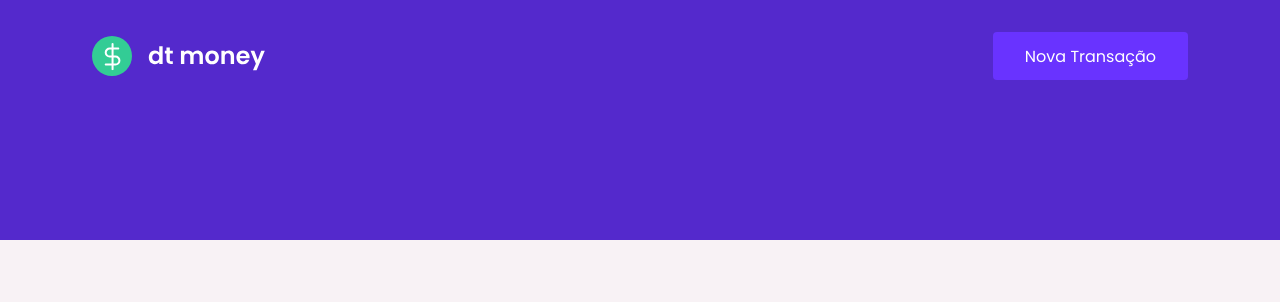
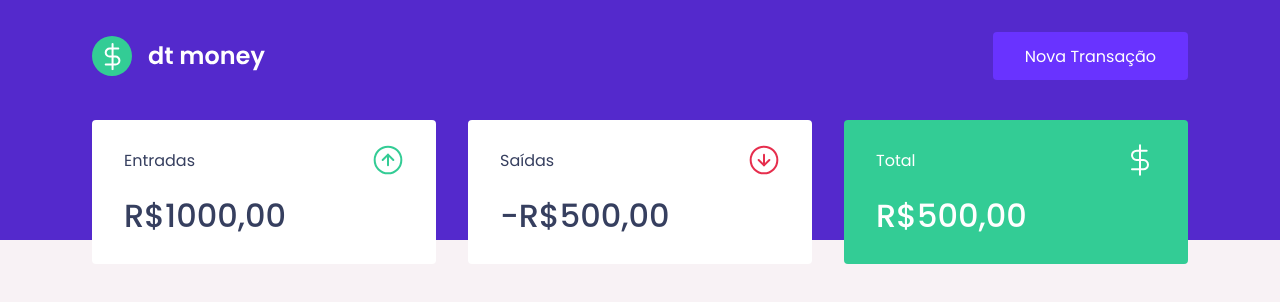
Before and after one commit to jthanlopes/rocketseat-ignite, a React (Create React App) app in the folder reactjs/dtmoney/: page / in a window 1280 px wide. Shown: the top 302 px of the page. Built offline with nearby package versions, Linux system fonts and the light colour scheme.

Commit message:
Criação do componente Dashboard e Summary

```diff
--- a/reactjs/dtmoney/public/index.html
+++ b/reactjs/dtmoney/public/index.html
@@ -11,7 +11,7 @@
 
     <title>dtmoney</title>
 
-    <link href="https://fonts.googleapis.com/css2?family=Poppins:wght@400;600&display=swap" rel="stylesheet">
+    <link href="https://fonts.googleapis.com/css2?family=Poppins:wght@400;500;600&display=swap" rel="stylesheet">
   </head>
   <body>
     <noscript>You need to enable JavaScript to run this app.</noscript>
--- a/reactjs/dtmoney/src/App.tsx
+++ b/reactjs/dtmoney/src/App.tsx
@@ -1,10 +1,12 @@
 import { GlobalStyle } from './styles/global';
 import { Header } from './components/Header';
+import { Dashboard } from './components/Dashboard';
 
 export function App() {
   return (
     <>
       <Header />
+      <Dashboard />
       <GlobalStyle />
     </>
   );
--- /dev/null
+++ b/reactjs/dtmoney/src/components/Dashboard/index.tsx
@@ -0,0 +1,10 @@
+import { Container } from './styles';
+import { Summary} from '../Summary';
+
+export function Dashboard() {
+	return (
+		<Container>
+			<Summary />
+		</Container>
+	);
+}
--- /dev/null
+++ b/reactjs/dtmoney/src/components/Dashboard/styles.ts
@@ -0,0 +1,7 @@
+import styled from 'styled-components';
+
+export const Container = styled.main`
+	max-width: 1128px;
+	margin: 0 auto;
+	padding: 2.5rem 1rem;
+`;
--- /dev/null
+++ b/reactjs/dtmoney/src/components/Summary/index.tsx
@@ -0,0 +1,34 @@
+import { Container } from './styles';
+import incomeImg from '../../assets/income.svg';
+import outcomeImg from '../../assets/outcome.svg';
+import totalImg from '../../assets/total.svg';
+
+export function Summary() {
+	return(
+		<Container>
+			<div>
+				<header>
+					<p>Entradas</p>
+					<img src={incomeImg} alt="Entradas"/>
+				</header>
+				<strong>R$1000,00</strong>
+			</div>
+
+			<div>
+				<header>
+					<p>Saídas</p>
+					<img src={outcomeImg} alt="Saídas"/>
+				</header>
+				<strong>-R$500,00</strong>
+			</div>
+
+			<div className="highlight-background">
+				<header>
+					<p>Total</p>
+					<img src={totalImg} alt="Total"/>
+				</header>
+				<strong>R$500,00</strong>
+			</div>
+		</Container>
+	);
+}
--- /dev/null
+++ b/reactjs/dtmoney/src/components/Summary/styles.ts
@@ -0,0 +1,34 @@
+import styled from 'styled-components';
+
+export const Container = styled.div`
+	display: grid;
+	grid-template-columns: repeat(3, 1fr);
+	gap: 2rem;
+	margin-top: -10rem;
+
+	div{
+		background: var(--shape);
+		padding: 1.5rem 2rem;
+		border-radius: 0.25rem;
+		color: var(--text-title);
+
+		header {
+			display: flex;
+			align-items: center;
+			justify-content: space-between;
+		}
+
+		strong {
+			display: block;
+			margin-top: 1rem;
+			font-size: 2rem;
+			font-weight: 500;
+			line-height: 3rem;
+		}
+
+		&.highlight-background {
+			background: var(--green);
+			color: #FFF;
+		}
+	}
+`;
```
Also changed, not shown: reactjs/dtmoney/src/styles/global.ts (line endings or trailing spaces).
